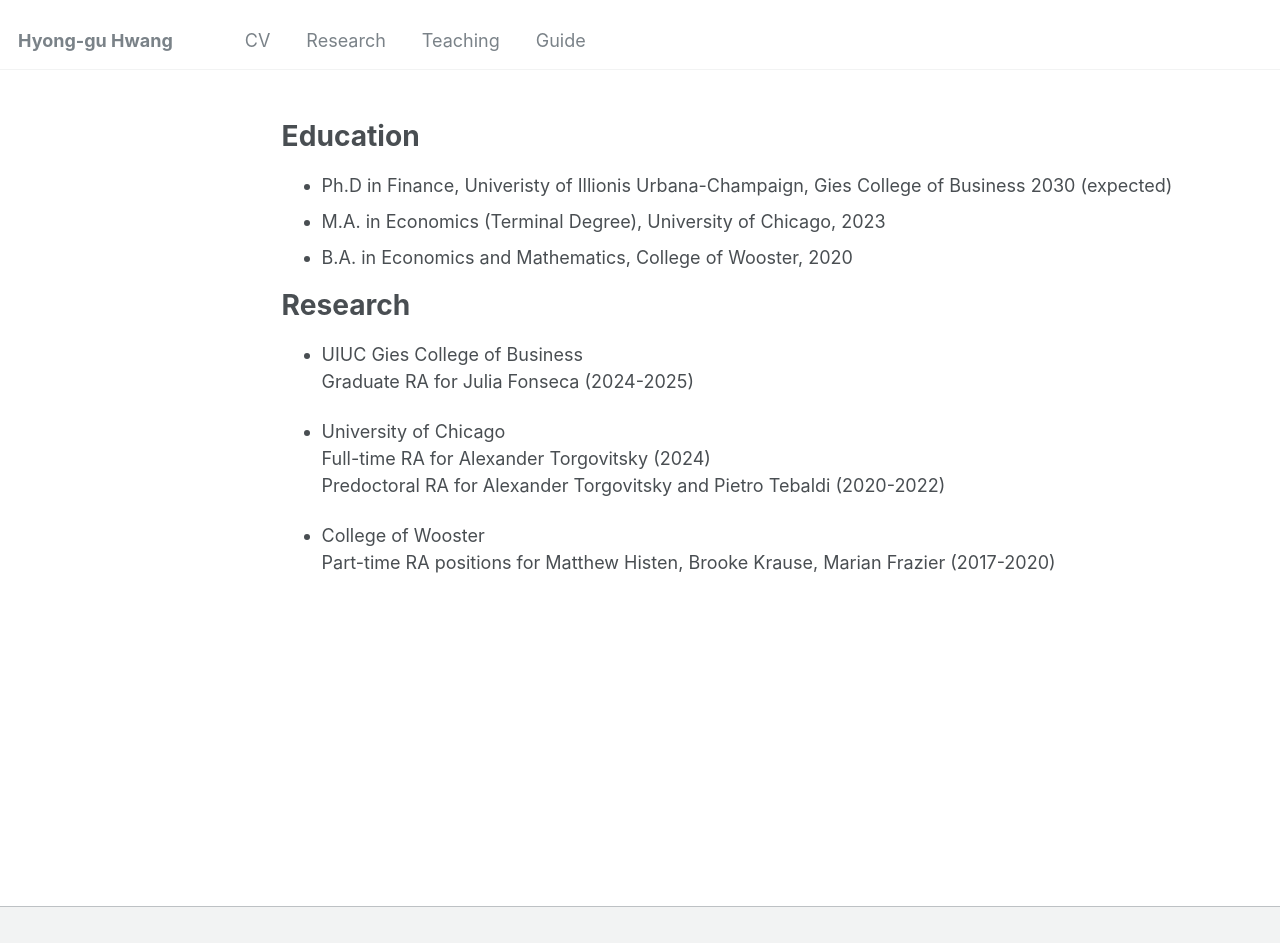
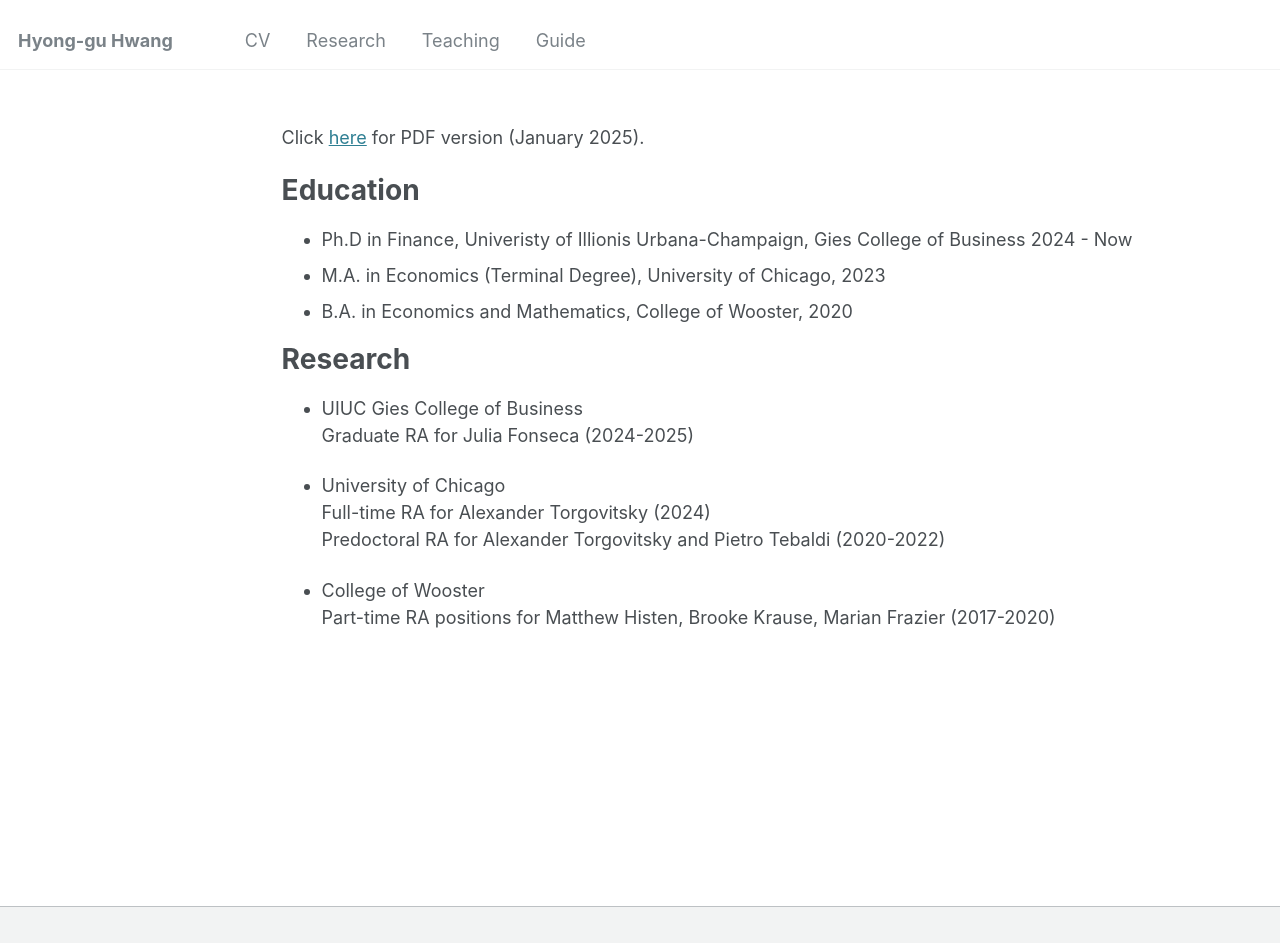
Before and after one commit to hyonggu-hwang/hyonggu-hwang.github.io, a Jekyll site: the page built from _pages/cv.md, in a window 1280 px wide and 943 px high. Built offline with Jekyll 4.4.1, drawn with Linux system fonts in a browser that asks for light colours.

Commit message:
include cv

```diff
--- a/_pages/cv.md
+++ b/_pages/cv.md
@@ -9,9 +9,11 @@ redirect_from:
 
 {% include base_path %}
 
+Click [here](https://drive.google.com/file/d/1K24iUAvshwUJMkMthuDbaGY2PHg4LQoF/view?usp=sharing) for PDF version (January 2025).
+
 Education
 ======
-* Ph.D in Finance, Univeristy of Illionis Urbana-Champaign, Gies College of Business 2030 (expected)
+* Ph.D in Finance, Univeristy of Illionis Urbana-Champaign, Gies College of Business 2024 - Now
 * M.A. in Economics (Terminal Degree), University of Chicago, 2023
 * B.A. in Economics and Mathematics, College of Wooster, 2020
 
```
